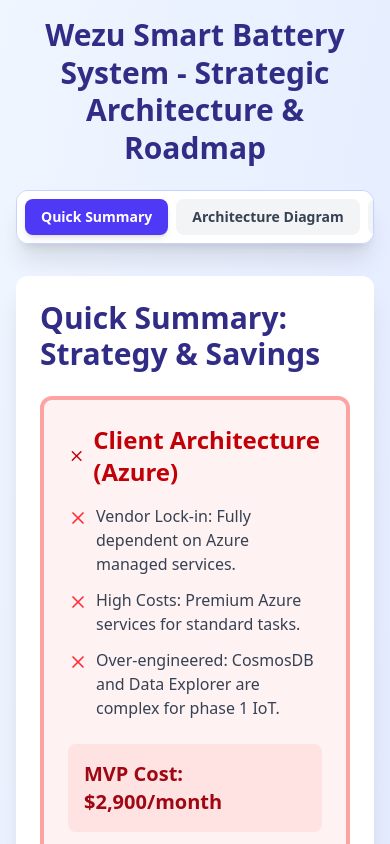
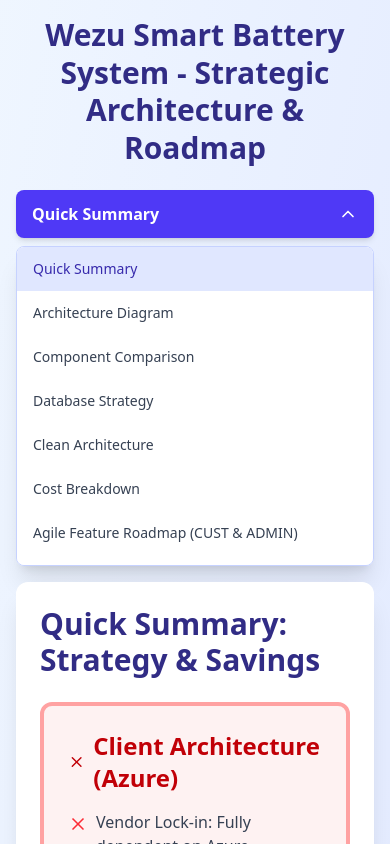
Before and after one commit to Laxman-N/wezu-comparison-app, a React (Vite) app: page / in a window 390 px wide. Both pictures are taken after a click on the button "Quick Summary". Shown: the top 844 px of the page. Built offline with nearby package versions, Linux system fonts and the light colour scheme.

Commit message:
FEAT: Improved mobile navigation with hamburger menu; set default tab to Summary

```diff
--- a/src/App.jsx
+++ b/src/App.jsx
@@ -1,9 +1,8 @@
 import React, { useState } from 'react';
 import {
   ArrowRight, DollarSign, Database, Shield, Zap, Cloud, Check, X, Info, Layers,
-  Workflow as WorkflowIcon, Code, Terminal, Server, MessageSquare, HardDrive,
-  Cpu, ShoppingCart, TrendingUp, Home, Calendar, Clock, Lock, Truck, Repeat,
-  Feather, Layout, Palette, Brain, Target, Aperture, Power, GitBranch
+  Code, Terminal, Server, MessageSquare, HardDrive, Cpu, ShoppingCart, TrendingUp, Home, Calendar, Clock, Lock, Truck, Repeat,
+  Palette, Brain, Aperture, Power, GitBranch, Menu, X as CloseIcon, ChevronDown, ChevronUp
 } from 'lucide-react';
 
 // --- DATA DEFINITION (CORE COMPONENTS & WORKFLOWS) ---
@@ -161,7 +160,7 @@
   }
 ];
 
-// --- FEATURE ROADMAP DATA (Updated with <strong> tags) ---
+// --- FEATURE ROADMAP DATA ---
 
 const customerFeatureRoadmap = [
   {
@@ -279,7 +278,7 @@
   admin: adminFeatureRoadmap[index],
 }));
 
-// Technical Roadmap Data (Updated with <strong> tags)
+// Technical Roadmap Data
 const technicalRoadmap = [
   {
     sprint: 1,
@@ -335,7 +334,7 @@
   },
 ];
 
-// UI/UX Roadmap Data (Updated with <strong> tags)
+// UI/UX Roadmap Data
 const uiUxRoadmap = [
   {
     sprint: 1,
@@ -391,7 +390,7 @@
   },
 ];
 
-// AI/ML Roadmap Data (Updated with <strong> tags)
+// AI/ML Roadmap Data
 const aiMlRoadmap = [
   {
     sprint: 1,
@@ -458,9 +457,9 @@
   databases: 'Database Strategy',
   architecture: 'Clean Architecture',
   cost: 'Cost Breakdown',
-  technical_roadmap: 'Technical (8 Wks)',
-  ui_ux_roadmap: 'UI/UX (8 Wks)',
-  ai_ml_roadmap: 'AI/ML (8 Wks)',
+  technical_roadmap: 'Technical Roadmap (8 Wks)',
+  ui_ux_roadmap: 'UI/UX Roadmap (8 Wks)',
+  ai_ml_roadmap: 'AI/ML Roadmap (8 Wks)',
   agile_feature_roadmap: 'Agile Feature Roadmap (CUST & ADMIN)', // Combined
 };
 
@@ -640,7 +639,17 @@
 // --- MAIN COMPONENT ---
 
 const ArchitectureComparison = () => {
-  const [activeTab, setActiveTab] = useState('agile_feature_roadmap'); // Default to new tab
+  // 1. UPDATED: Default tab set to 'overview' (Quick Summary)
+  const [activeTab, setActiveTab] = useState('overview');
+  const [isMobileMenuOpen, setIsMobileMenuOpen] = useState(false);
+
+  const handleTabClick = (tab) => {
+    setActiveTab(tab);
+    // Close menu after selection on mobile
+    if (isMobileMenuOpen) {
+      setIsMobileMenuOpen(false);
+    }
+  };
 
   return (
     <div className="min-h-screen bg-gradient-to-br from-blue-50 to-indigo-100 p-4 md:p-8">
@@ -649,12 +658,44 @@
           Wezu Smart Battery System - Strategic Architecture & Roadmap
         </h1>
 
-        {/* Tab Navigation */}
-        <div className="flex gap-2 mb-8 overflow-x-auto bg-white rounded-xl p-2 shadow-xl border border-indigo-200">
+        {/* --- Tab Navigation --- */}
+
+        {/* 2. MOBILE HAMBURGER BUTTON (visible only on mobile) */}
+        <div className="block md:hidden mb-4">
+          <button
+            onClick={() => setIsMobileMenuOpen(!isMobileMenuOpen)}
+            className="w-full bg-indigo-600 text-white px-4 py-3 rounded-lg font-semibold flex items-center justify-between shadow-md hover:bg-indigo-700 transition"
+          >
+            <span>{tabLabels[activeTab]}</span>
+            {isMobileMenuOpen ? <ChevronUp size={20} /> : <ChevronDown size={20} />}
+          </button>
+
+          {/* Mobile Dropdown Menu */}
+          {isMobileMenuOpen && (
+            <div className="mt-2 bg-white border border-indigo-200 rounded-lg shadow-xl max-h-80 overflow-y-auto">
+              {tabOrder.map(tab => (
+                <button
+                  key={tab}
+                  onClick={() => handleTabClick(tab)}
+                  className={`w-full text-left px-4 py-3 text-sm font-medium transition ${activeTab === tab
+                    ? 'bg-indigo-100 text-indigo-800'
+                    : 'text-gray-700 hover:bg-gray-50'
+                    }`}
+                >
+                  {tabLabels[tab]}
+                </button>
+              ))}
+            </div>
+          )}
+        </div>
+
+
+        {/* LAPTOP/DESKTOP TABS (hidden on mobile) */}
+        <div className="hidden md:flex gap-2 mb-8 overflow-x-auto bg-white rounded-xl p-2 shadow-xl border border-indigo-200">
           {tabOrder.map(tab => (
             <button
               key={tab}
-              onClick={() => setActiveTab(tab)}
+              onClick={() => handleTabClick(tab)}
               className={`px-4 py-2 md:px-6 md:py-3 rounded-lg font-semibold text-sm md:text-base transition whitespace-nowrap flex-shrink-0 ${activeTab === tab
                 ? 'bg-indigo-600 text-white shadow-md'
                 : 'bg-gray-100 text-gray-700 hover:bg-indigo-50 hover:text-indigo-700'
@@ -665,7 +706,7 @@
           ))}
         </div>
 
-        {/* --- TABS --- */}
+        {/* --- TABS CONTENT --- */}
 
         {/* Overview Tab */}
         {activeTab === 'overview' && (
```
